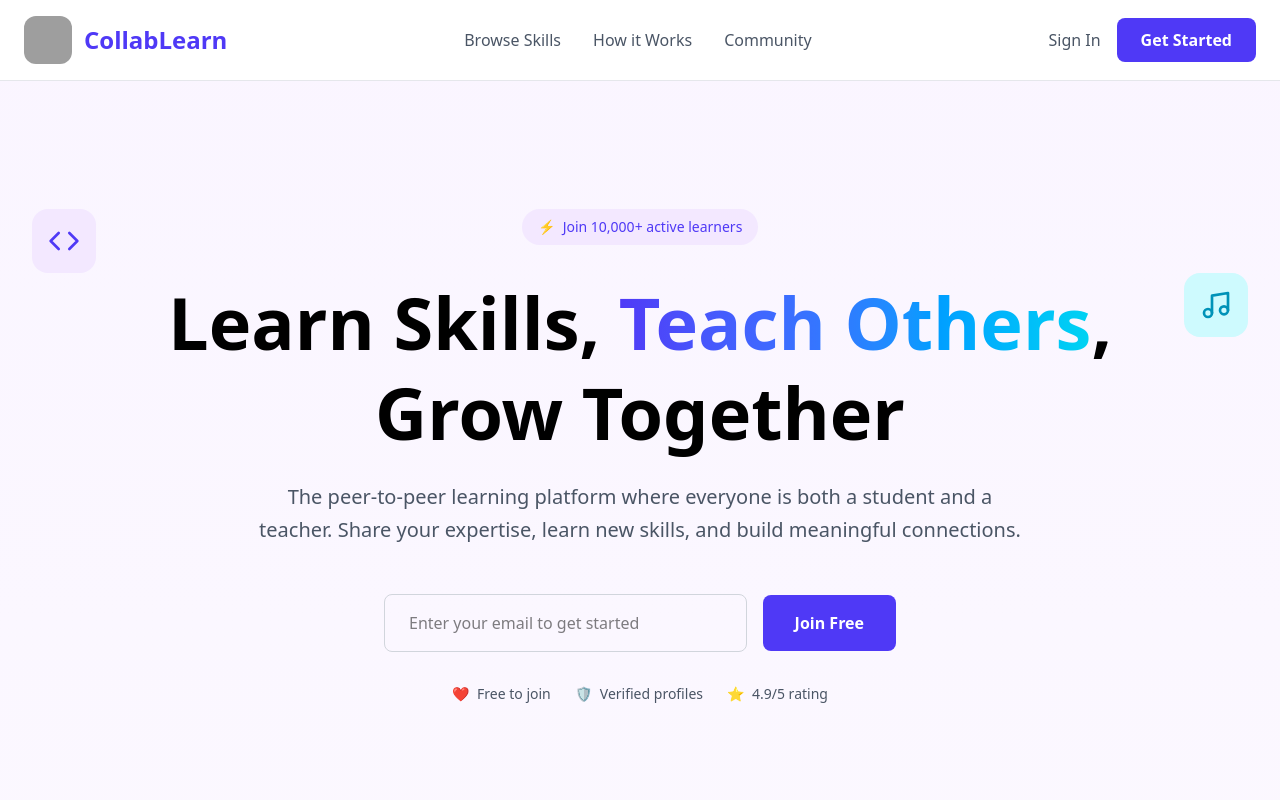
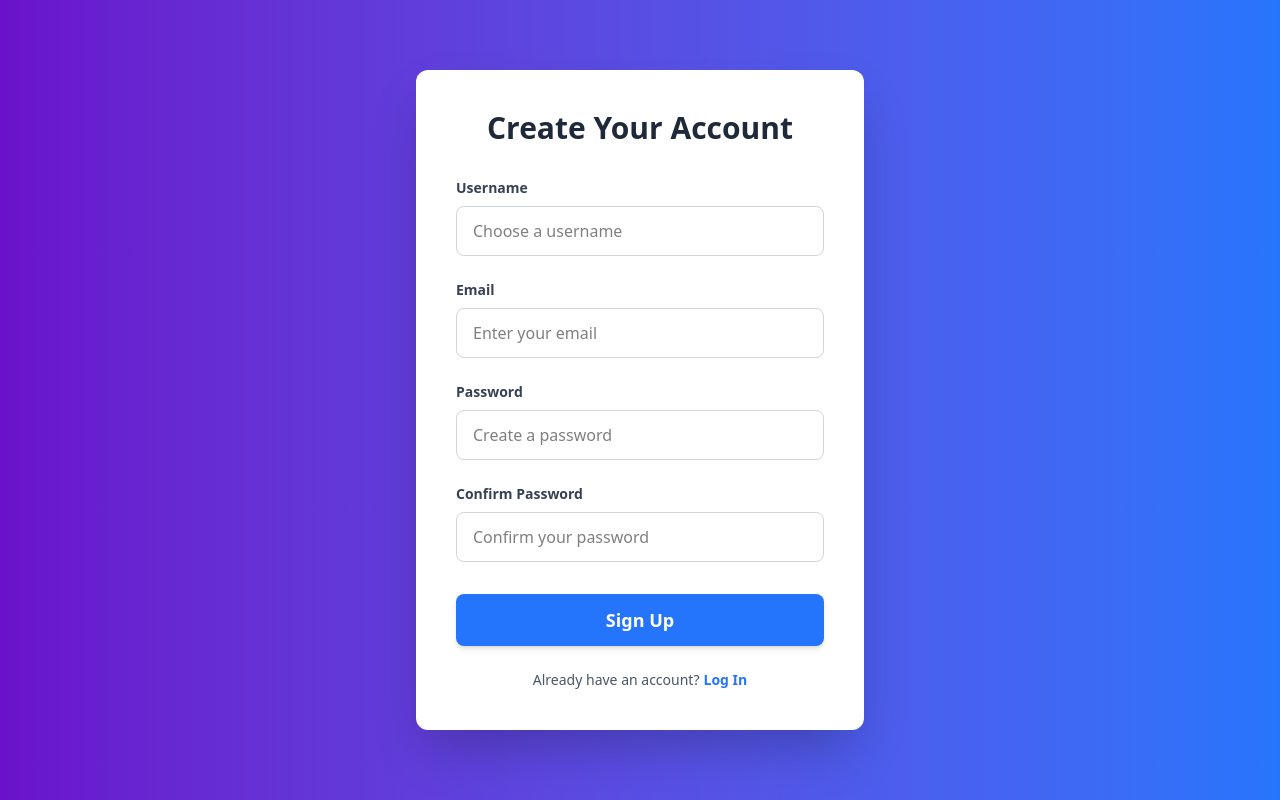
Before and after one commit to S-Nitya/CollabLearn, a React (Vite) app in the folder client/: page /signup in a window 1280 px wide. Shown: the top 800 px of the page. Built offline with nearby package versions, Linux system fonts and the light colour scheme; grey boxes are pictures that could not be loaded.

Commit message:
Auth Frontend

```diff
--- a/client/src/App.jsx
+++ b/client/src/App.jsx
@@ -1,13 +1,20 @@
 import React from 'react'
-import SkillSwapLanding from './components/landingPage'
-// import SkillSwapLanding from './components/dashboard'
-// import SkillSwapLanding from './auth/login'
+// import SkillSwapLanding from './components/landingPage'
+// import CollablearnDashboard from './components/dashboard'
+// import LoginPage from './auth/login'
+import SignupPage from './auth/signup'
 
 function App() {
   return (
+    // <div>
+    //   <h1><SkillSwapLanding /></h1>
+    //   {/* <h1><LoginPage /></h1> */}
+    // </div>
+    //  <div>
+    //   <LoginPage />
+    // </div>
     <div>
-      <h1><SkillSwapLanding /></h1>
-      {/* <h1><LoginPage /></h1> */}
+        <SignupPage/>
     </div>
 
   )
--- a/client/src/auth/signup.jsx
+++ b/client/src/auth/signup.jsx
@@ -1,103 +1,123 @@
-const SignUpPage = ({ goToLogin }) => {
-  const containerStyle = {
-    minHeight: '100vh',
-    display: 'flex',
-    flexDirection: 'column',
-    alignItems: 'center',
-    justifyContent: 'center',
-    background: 'linear-gradient(135deg, #4b3f8e 0%, #6c63ff 100%)', // Blue/Purple Gradient
-    fontFamily: 'sans-serif',
-    padding: '20px',
+import React, { useState } from 'react';
+
+const SignupPage = () => {
+  const [username, setUsername] = useState('');
+  const [email, setEmail] = useState('');
+  const [password, setPassword] = useState('');
+  const [confirmPassword, setConfirmPassword] = useState('');
+
+  const handleSignup = (e) => {
+    e.preventDefault();
+    // Basic client-side validation
+    if (password !== confirmPassword) {
+      alert("Passwords don't match!");
+      return;
+    }
+    // Logic for handling signup (e.g., API call) would go here
+    console.log('Signup attempt with:', { username, email, password });
+    alert(`Attempting to sign up with Username: ${username}, Email: ${email}`);
+    // You would typically redirect the user or show a success message here
   };
 
-  const cardStyle = {
-    backgroundColor: 'white',
-    padding: '40px 50px',
-    borderRadius: '12px',
-    boxShadow: '0 10px 30px rgba(0, 0, 0, 0.1)',
-    textAlign: 'center',
-    width: '100%',
-    maxWidth: '400px',
-  };
+  // The 'bg-gradient-to-r from-[#6a11cb] to-[#2575fc]' class mimics the purple/blue gradient from the footer.
+  return (
+    <div className="min-h-screen flex items-center justify-center bg-gradient-to-r from-[#6a11cb] to-[#2575fc] p-4">
 
-  const inputStyle = {
-    width: '100%',
-    padding: '12px',
-    margin: '10px 0',
-    border: '1px solid #ccc',
-    borderRadius: '6px',
-    boxSizing: 'border-box',
-    fontSize: '16px',
-  };
+      {/* Signup Card: White background, rounded corners, and shadow, similar to testimonials */}
+      <div className="bg-white p-10 rounded-xl shadow-2xl max-w-md w-full text-center">
 
-  const primaryButtonStyle = {
-    width: '100%',
-    padding: '12px',
-    marginTop: '20px',
-    backgroundColor: '#6c63ff', // Primary purple color
-    color: 'white',
-    border: 'none',
-    borderRadius: '6px',
-    fontSize: '18px',
-    fontWeight: '600',
-    cursor: 'pointer',
-    transition: 'background-color 0.3s',
-  };
+        {/* Heading: Bold and large, matching the overall design feel */}
+        <h2 className="text-3xl font-bold text-gray-800 mb-8">Create Your Account</h2>
 
-  const linkStyle = {
-    color: '#6c63ff',
-    cursor: 'pointer',
-    marginTop: '15px',
-    display: 'block',
-    textDecoration: 'none',
-    fontSize: '14px',
-    fontWeight: '500',
-  };
+        <form onSubmit={handleSignup}>
 
-  return (
-    <div style={containerStyle}>
-      {/* Updated Logo Component */}
-      <CollablearnLogo />
-      <p style={{ color: 'white', marginBottom: '30px', fontSize: '18px' }}>
-        Start your learning journey today
-      </p>
-
-      <div style={cardStyle}>
-        <h2 style={{ marginBottom: '25px', fontSize: '24px', fontWeight: '500' }}>Create Account</h2>
-
-        <form>
+          {/* Username Input Group */}
+          <div className="mb-6 text-left">
+            <label htmlFor="username" className="block text-sm font-semibold text-gray-700 mb-2">
+              Username
+            </label>
             <input
               type="text"
-            placeholder="Full Name"
-            style={inputStyle}
+              id="username"
+              value={username}
+              onChange={(e) => setUsername(e.target.value)}
+              placeholder="Choose a username"
               required
+              className="w-full px-4 py-3 border border-gray-300 rounded-lg focus:outline-none focus:ring-2 focus:ring-[#2575fc] transition duration-200"
             />
+          </div>
+
+          {/* Email Input Group */}
+          <div className="mb-6 text-left">
+            <label htmlFor="email" className="block text-sm font-semibold text-gray-700 mb-2">
+              Email
+            </label>
             <input
               type="email"
-            placeholder="Email"
-            style={inputStyle}
+              id="email"
+              value={email}
+              onChange={(e) => setEmail(e.target.value)}
+              placeholder="Enter your email"
               required
+              className="w-full px-4 py-3 border border-gray-300 rounded-lg focus:outline-none focus:ring-2 focus:ring-[#2575fc] transition duration-200"
             />
+          </div>
+
+          {/* Password Input Group */}
+          <div className="mb-6 text-left">
+            <label htmlFor="password" className="block text-sm font-semibold text-gray-700 mb-2">
+              Password
+            </label>
             <input
               type="password"
-            placeholder="Password (min 8 characters)"
-            style={inputStyle}
+              id="password"
+              value={password}
+              onChange={(e) => setPassword(e.target.value)}
+              placeholder="Create a password"
               required
+              className="w-full px-4 py-3 border border-gray-300 rounded-lg focus:outline-none focus:ring-2 focus:ring-[#2575fc] transition duration-200"
             />
+          </div>
 
-          <button type="submit" style={primaryButtonStyle}>
+          {/* Confirm Password Input Group */}
+          <div className="mb-8 text-left">
+            <label htmlFor="confirmPassword" className="block text-sm font-semibold text-gray-700 mb-2">
+              Confirm Password
+            </label>
+            <input
+              type="password"
+              id="confirmPassword"
+              value={confirmPassword}
+              onChange={(e) => setConfirmPassword(e.target.value)}
+              placeholder="Confirm your password"
+              required
+              className="w-full px-4 py-3 border border-gray-300 rounded-lg focus:outline-none focus:ring-2 focus:ring-[#2575fc] transition duration-200"
+            />
+          </div>
+
+          {/* Signup Button: Matches the button style and color */}
+          <button
+            type="submit"
+            className="w-full py-3 bg-[#2575fc] text-white font-bold text-lg rounded-lg shadow-md hover:bg-[#6a11cb] transition duration-300 transform hover:scale-[1.01]"
+          >
             Sign Up
           </button>
+
+          {/* Already have an account? Link */}
+          <p className="mt-6 text-gray-600 text-sm">
+            Already have an account?
+            <a
+                href="#"
+                className="text-[#2575fc] font-semibold hover:underline ml-1"
+                onClick={(e) => { e.preventDefault(); alert('Redirect to Login page'); }}
+            >
+                Log In
+            </a>
+          </p>
         </form>
-
-        <a onClick={goToLogin} style={linkStyle}>
-          Already have an account? **Sign In**
-        </a>
       </div>
-
-      <p style={{ color: 'white', marginTop: '30px', opacity: '0.8', fontSize: '14px' }}>
-        &larr; Back to homepage
-      </p>
     </div>
   );
 };
+
+export default SignupPage;
```
Lines whose indentation alone changed are shown as unchanged.
